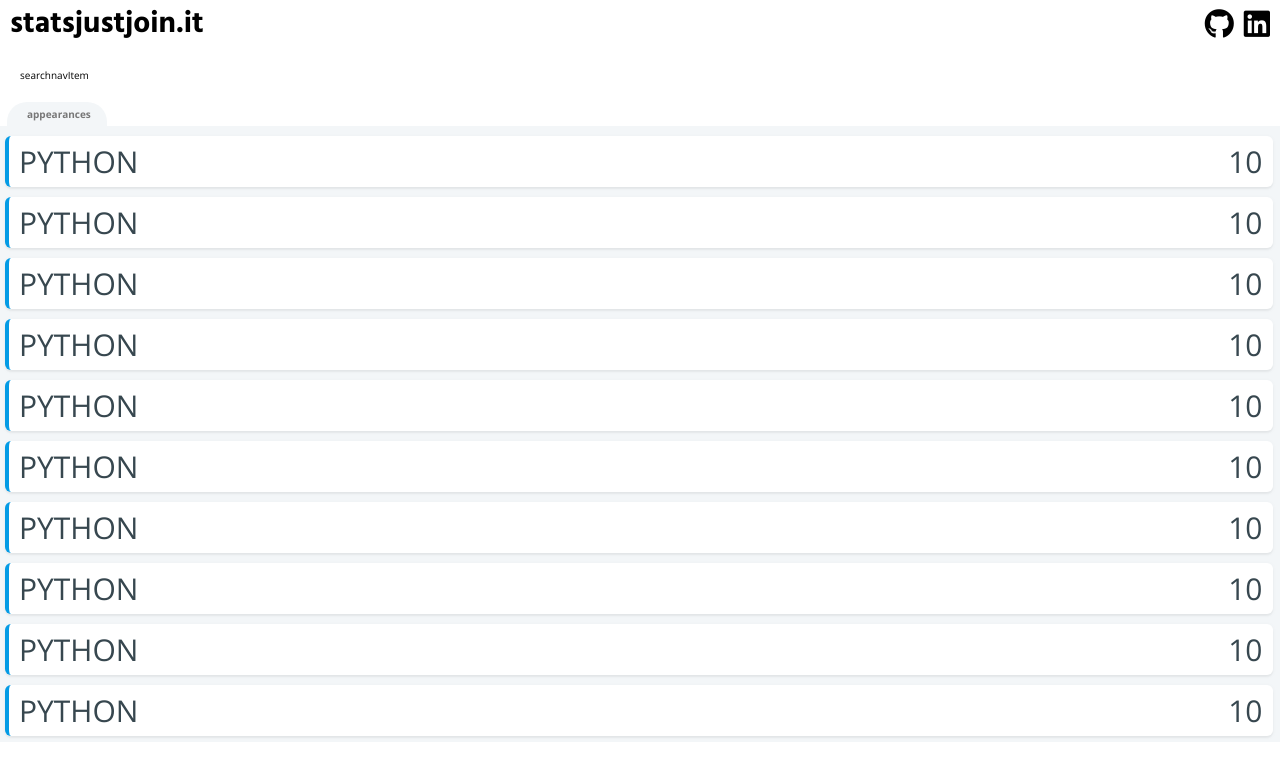
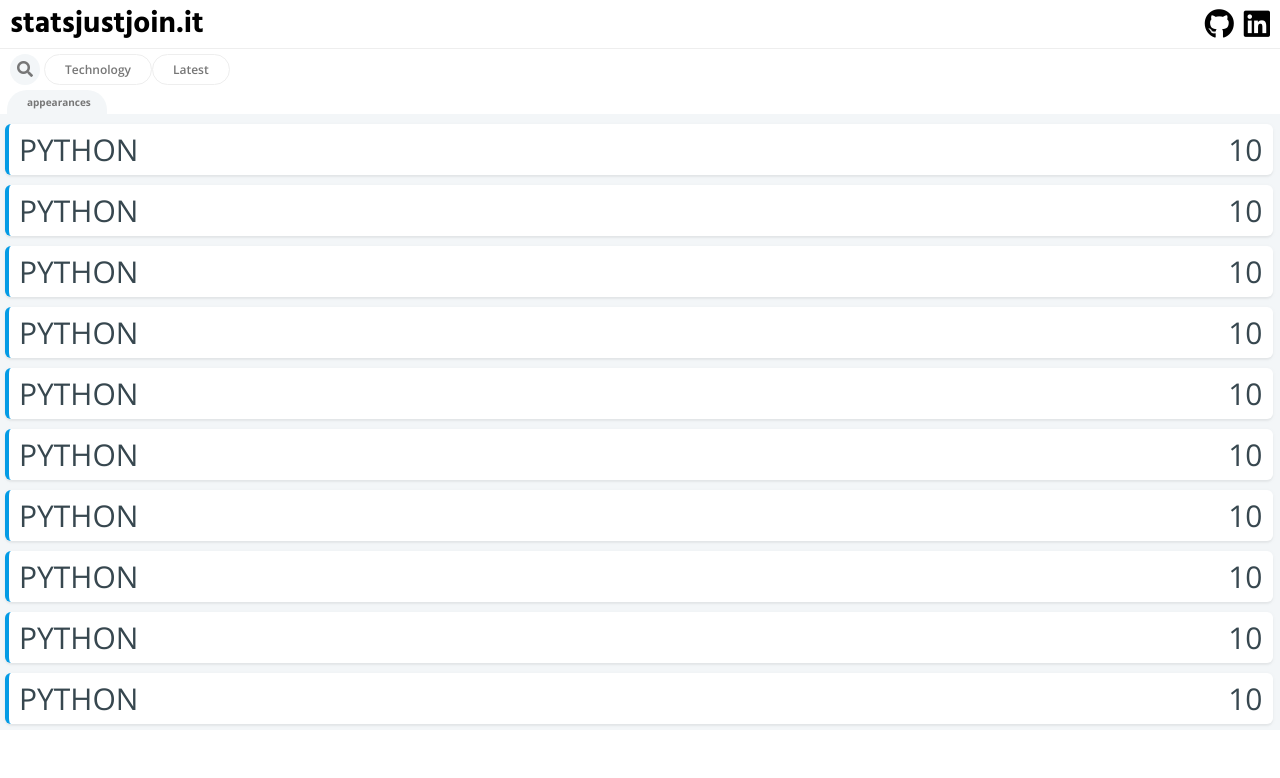
Before and after one commit to wloszynski/statsjustjoinit-react, a React (Create React App) app: page / in a window 1280 px wide. Shown: the top 778 px of the page. Built offline with nearby package versions, Linux system fonts and the light colour scheme.

Commit message:
options implemented

```diff
--- a/src/components/NavigationItems.js/NavigationItem/NavigationItem.js
+++ b/src/components/NavigationItems.js/NavigationItem/NavigationItem.js
@@ -1,9 +1,18 @@
-import React from "react";
+import React, { Fragment } from "react";
 
 import classes from "./NavigationItem.module.css";
 
 const navigationItem = () => {
-  return <div>navItem</div>;
+  return (
+    <Fragment>
+      <div className={classes.NavigationItem}>
+        <span>Technology</span>
+      </div>
+      <div className={classes.NavigationItem}>
+        <span>Latest</span>
+      </div>
+    </Fragment>
+  );
 };
 
 export default navigationItem;
--- a/src/components/NavigationItems.js/NavigationItem/NavigationItem.module.css
+++ b/src/components/NavigationItems.js/NavigationItem/NavigationItem.module.css
@@ -0,0 +1,12 @@
+.NavigationItem {
+  border-radius: 18px;
+  color: rgb(119, 119, 119);
+  padding: 0.6rem 2rem;
+  border: 1px solid #eee;
+}
+
+.NavigationItem span {
+  font-weight: 600;
+  font-size: 1.2rem;
+  text-align: center;
+}
--- a/src/components/Search/Search.js
+++ b/src/components/Search/Search.js
@@ -3,7 +3,11 @@ import React from "react";
 import classes from "./Search.module.css";
 
 const search = () => {
-  return <div>search</div>;
+  return (
+    <div className={classes.Search}>
+      <i class="fas fa-search"></i>
+    </div>
+  );
 };
 
 export default search;
--- a/src/components/Search/Search.module.css
+++ b/src/components/Search/Search.module.css
@@ -0,0 +1,11 @@
+.Search {
+  padding: 0.7rem;
+  border-radius: 50%;
+  background-color: rgb(243, 246, 248);
+  margin-right: 0.4rem;
+}
+
+.Search i {
+  font-size: 1.6rem;
+  color: #777;
+}
--- a/src/containers/Header/Header.module.css
+++ b/src/containers/Header/Header.module.css
@@ -4,4 +4,5 @@
   align-items: center;
 
   padding: 0 1rem;
+  border-bottom: 1px solid #eee;
 }
--- a/src/containers/Navigation/Navigation.module.css
+++ b/src/containers/Navigation/Navigation.module.css
@@ -2,5 +2,5 @@
   display: flex;
   justify-content: flex-start;
   align-items: center;
-  padding: 2rem;
+  padding: 0.5rem 1rem;
 }
```
Also changed, not shown: 1 other file (tests, documents, lock files or other folders).
